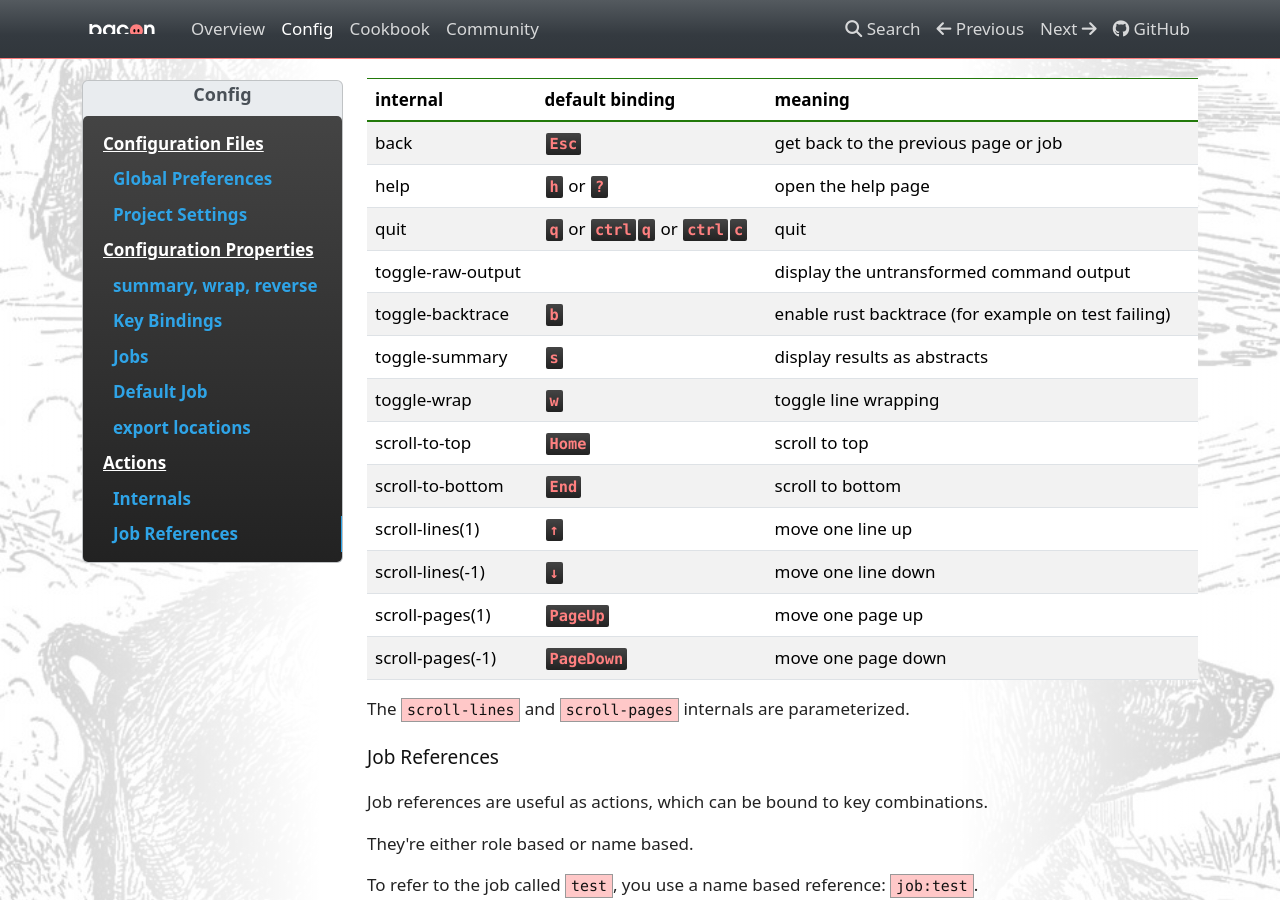
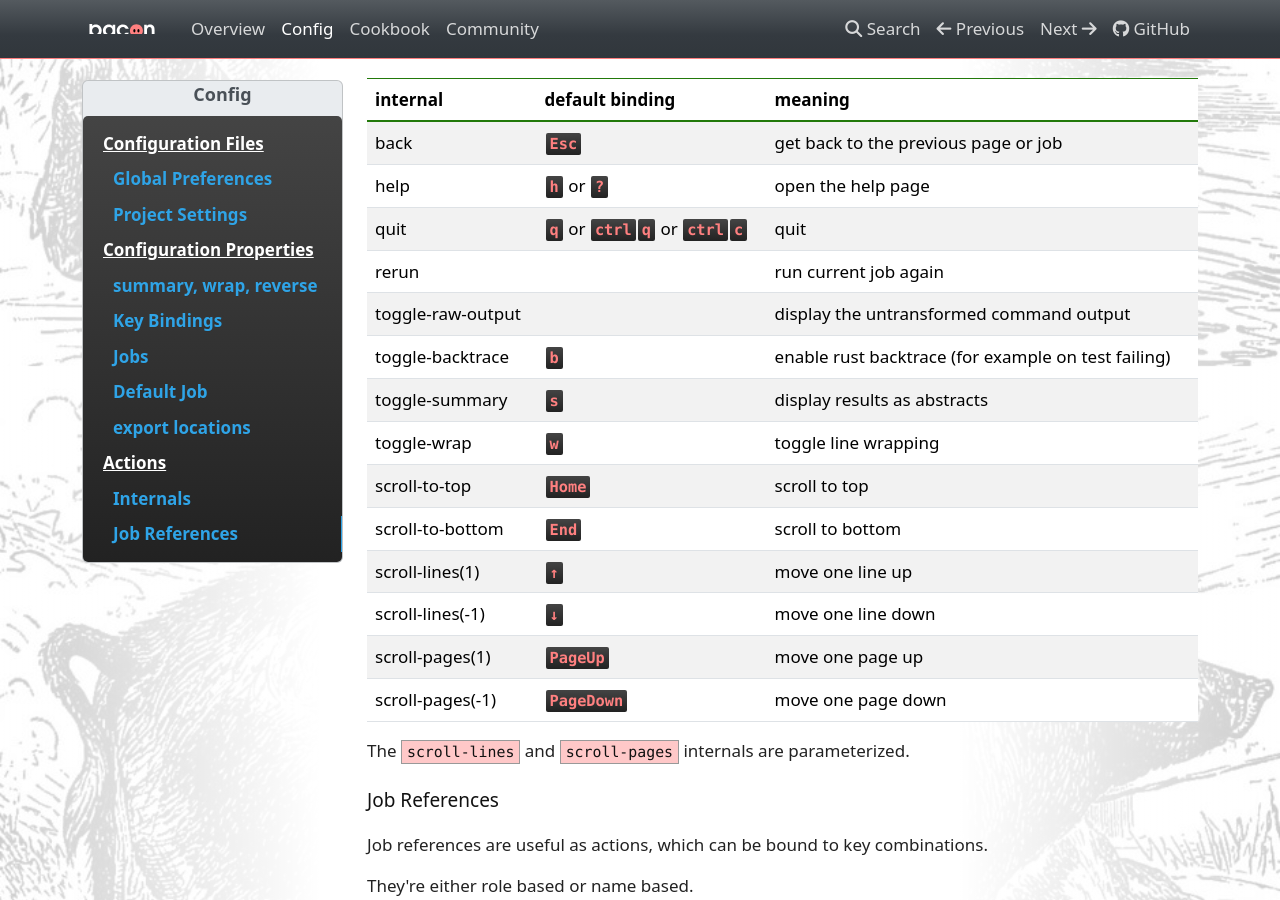
Before and after one commit to Canop/bacon, an MkDocs documentation site: the page built from website/docs/config.md, in a window 1280 px wide and 900 px high, scrolled down 3429 px. Built offline with MkDocs 1.6.1, drawn with Linux system fonts in a browser that asks for light colours; nearby versions of some CDN libraries; a style sheet for code colours, icons or effects is not loaded.

Commit message:
document the rerun internal on website

```diff
--- a/website/docs/config.md
+++ b/website/docs/config.md
@@ -136,6 +136,7 @@ internal | default binding | meaning
 back | <kbd>Esc</kbd> | get back to the previous page or job
 help | <kbd>h</kbd> or <kbd>?</kbd> | open the help page
 quit | <kbd>q</kbd> or <kbd>ctrl</kbd><kbd>q</kbd> or <kbd>ctrl</kbd><kbd>c</kbd> | quit
+rerun | | run current job again
 toggle-raw-output |  | display the untransformed command output
 toggle-backtrace | <kbd>b</kbd> | enable rust backtrace (for example on test failing)
 toggle-summary | <kbd>s</kbd> | display results as abstracts
```
